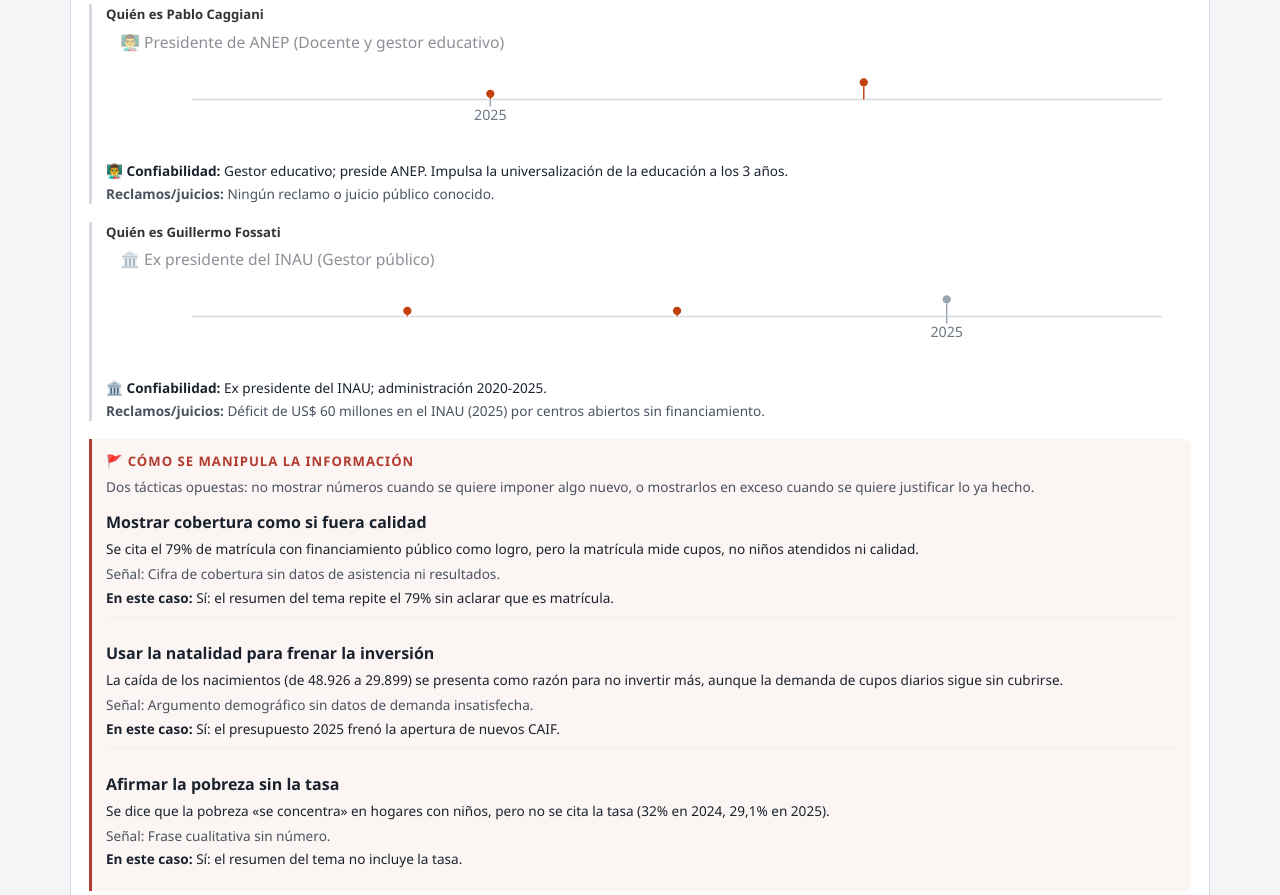
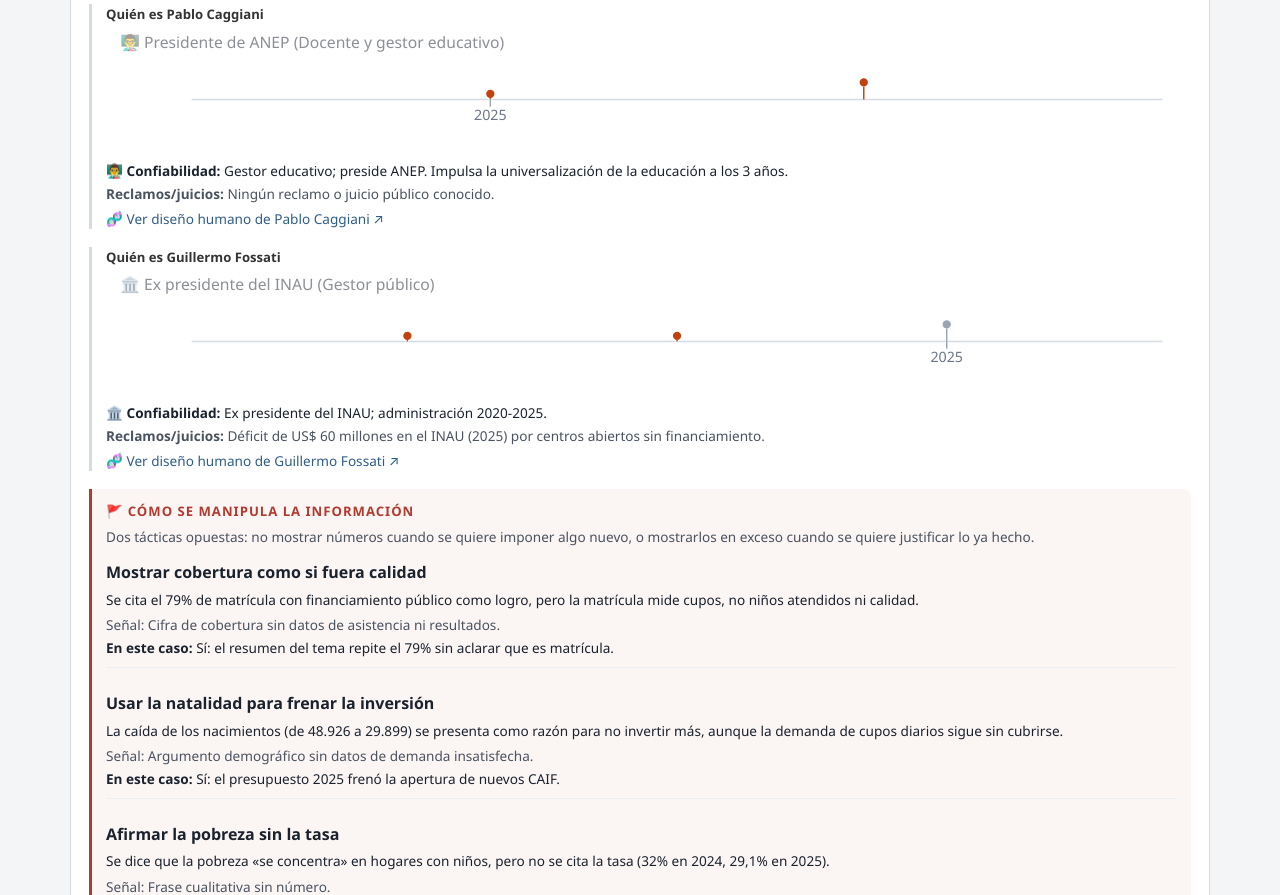
Before and after one commit to DouglasAdvaita/politica-eficiente, a Flask app: page /caso/primera-infancia-y-pobreza in a window 1280 px wide. Shown: the part 3495-4390 px from the top of the page. Run offline with Flask 3, Linux system fonts and the light colour scheme; data comes from the database, SQL or seed files in the repository; some libraries are stand-ins or nearby versions.

Commit message:
Caso: link 'Ver diseño humano de X' con popup hacia AuraHumana (?persona=)

```diff
--- a/templates/caso.html
+++ b/templates/caso.html
@@ -189,6 +189,7 @@
       {{ p.bio_svg|safe }}
       {% if p.confiabilidad %}<p class="chico" style="margin:6px 0 2px"><b>{{ p.emoji }} Confiabilidad:</b> {{ p.confiabilidad }}</p>{% endif %}
       {% if p.reclamos %}<p class="chico suave" style="margin:0"><b>Reclamos/juicios:</b> {{ p.reclamos }}</p>{% endif %}
+      <p class="chico" style="margin:4px 0 0"><a href="https://aurahumana.onrender.com/?persona={{ p.nombre }}" target="_blank" rel="noopener" data-tip="Ver diseño humano de {{ p.nombre }} en AuraHumana">🧬 Ver diseño humano de {{ p.nombre }} ↗</a></p>
     </div>
     {% endfor %}
   {% endif %}
@@ -200,6 +201,7 @@
       {{ e.bio_svg|safe }}
       {% if e.confiabilidad %}<p class="chico" style="margin:6px 0 2px"><b>{{ e.emoji }} Confiabilidad:</b> {{ e.confiabilidad }}</p>{% endif %}
       {% if e.reclamos %}<p class="chico suave" style="margin:0"><b>Reclamos/juicios:</b> {{ e.reclamos }}</p>{% endif %}
+      <p class="chico" style="margin:4px 0 0"><a href="https://aurahumana.onrender.com/?persona={{ e.nombre }}" target="_blank" rel="noopener" data-tip="Ver diseño humano de {{ e.nombre }} en AuraHumana">🧬 Ver diseño humano de {{ e.nombre }} ↗</a></p>
     </div>
     {% endfor %}
   {% endif %}
```
